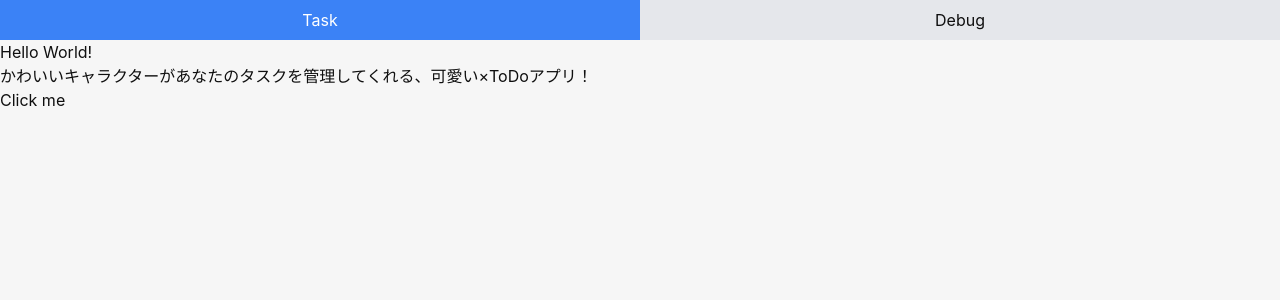
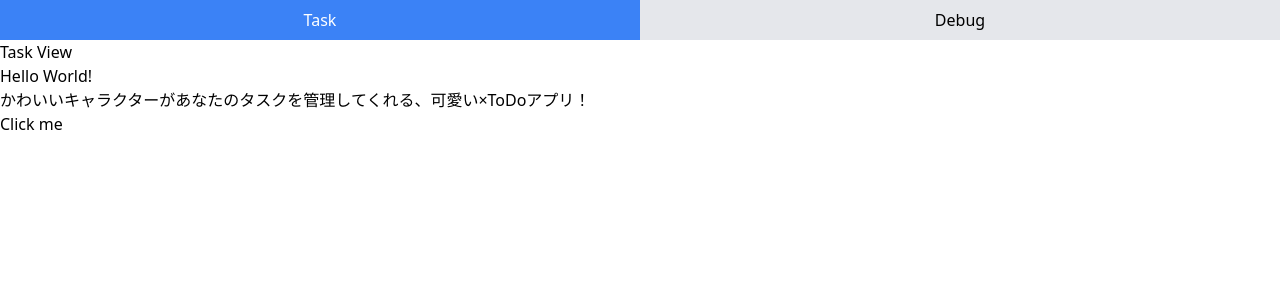
Before and after one commit to CharaDo-Official/CharaDo, a React (Vite) app in the folder CharaDo/: page / in a window 1280 px wide. Shown: the top 300 px of the page. Built offline with nearby package versions, Linux system fonts and the light colour scheme.

Commit message:
#39 add タブでのページ切り替え完成

```diff
--- a/CharaDo/src/App.css
+++ /dev/null
@@ -1,16 +0,0 @@
-/* html要素のセレクタ */
-:root {
-  font-family: Inter, Avenir, Helvetica, Arial, sans-serif;
-  font-size: 16px;
-  line-height: 24px;
-  font-weight: 400;
-
-  color: #0f0f0f;
-  background-color: #f6f6f6;
-
-  font-synthesis: none;
-  text-rendering: optimizeLegibility;
-  -webkit-font-smoothing: antialiased;
-  -moz-osx-font-smoothing: grayscale;
-  -webkit-text-size-adjust: 100%;
-}
--- a/CharaDo/src/App.tsx
+++ b/CharaDo/src/App.tsx
@@ -1,7 +1,8 @@
 import { useState } from "react";
-import "./App.css";
 import { info } from "@tauri-apps/plugin-log";
 import TabBar from "./components/layout/TabBar";
+import TaskView from "./views/taskView";
+import DebugView from "./views/DebugView";
 
 
 
@@ -16,6 +17,8 @@ function App() {
 		<div>
 			<TabBar active={activeTab} onChange={setActiveTab} />
 			<main>
+				{activeTab === "task" && <TaskView />}
+				{activeTab === "debug" && <DebugView />}
 			</main>
 			<h1>Hello World!</h1>
 			<p>かわいいキャラクターがあなたのタスクを管理してくれる、可愛い×ToDoアプリ！</p>
--- /dev/null
+++ b/CharaDo/src/views/DebugView.tsx
@@ -0,0 +1,5 @@
+const DebugView: React.FC = () => {
+	return <div>Debug View</div>;
+};
+
+export default DebugView;
--- /dev/null
+++ b/CharaDo/src/views/TaskView.tsx
@@ -0,0 +1,6 @@
+
+const TaskView: React.FC = () => {
+	return <div>Task View</div>;
+};
+
+export default TaskView;
```
